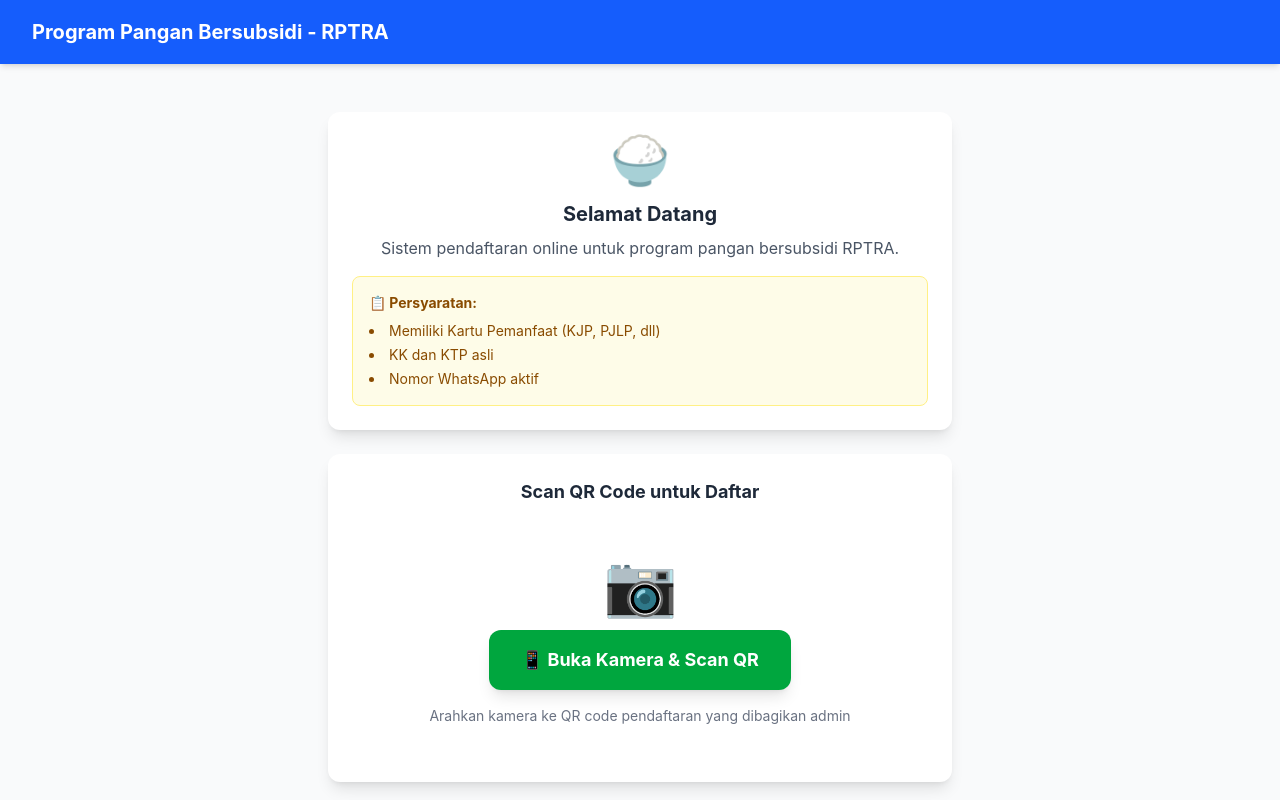
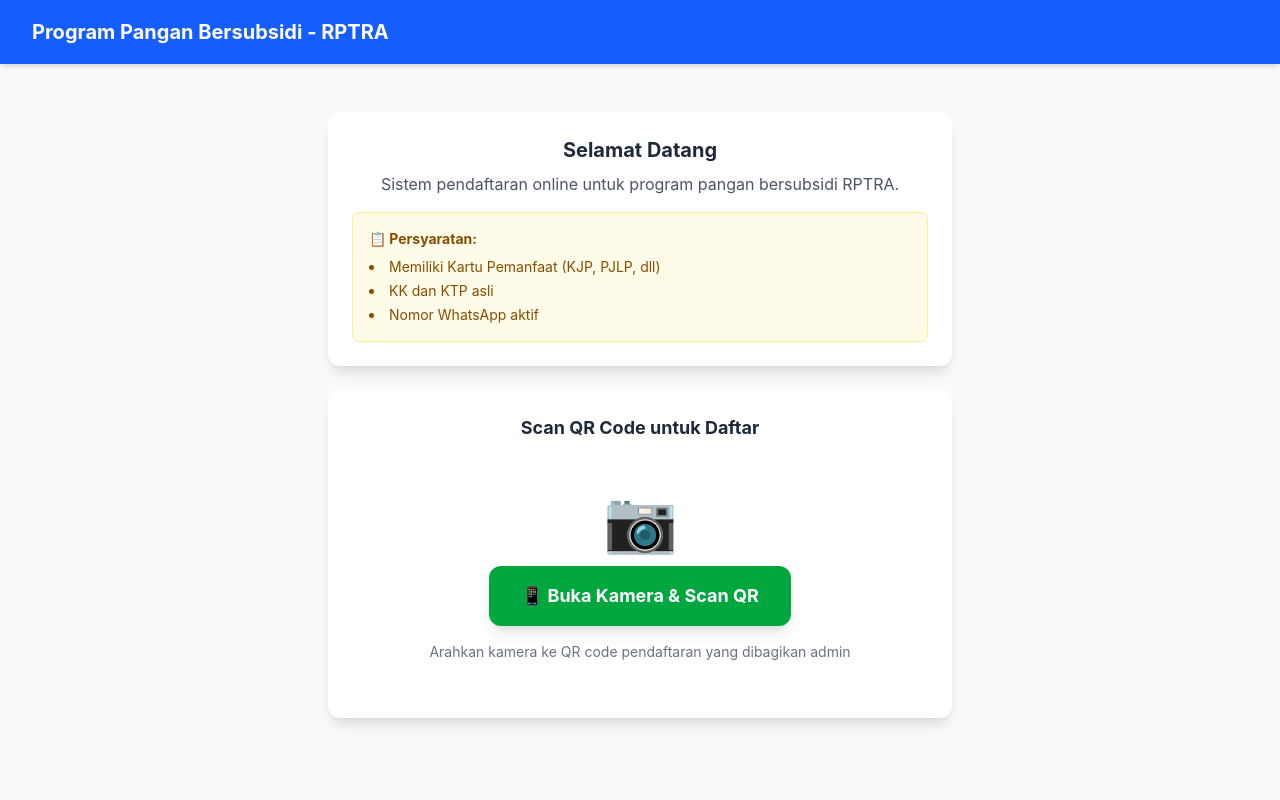
Before and after one commit to AsmodayCelestia/antrian-rptra, a Vue app: page / in a window 1280 px wide. Shown: the top 800 px of the page. Built offline with nearby package versions, Linux system fonts and the light colour scheme; no server answers; the HTML template or start-up script is replaced by a standard one.

Commit message:
remove logo home

```diff
--- a/src/pages/UserView.vue
+++ b/src/pages/UserView.vue
@@ -5,7 +5,6 @@
 
       <!-- Info Card -->
       <div class="bg-white rounded-xl shadow-lg p-6 text-center">
-        <div class="text-5xl mb-4">🍚</div>
         <h2 class="text-xl font-bold text-gray-800 mb-2">Selamat Datang</h2>
         <p class="text-gray-600 mb-4">
           Sistem pendaftaran online untuk program pangan bersubsidi RPTRA.
```
